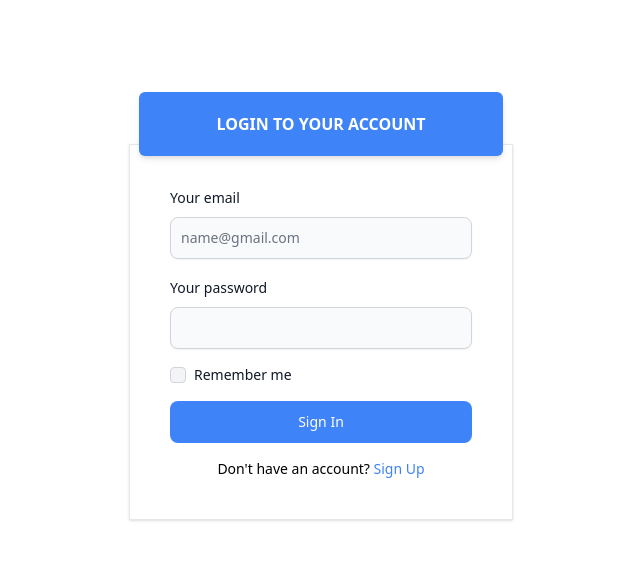
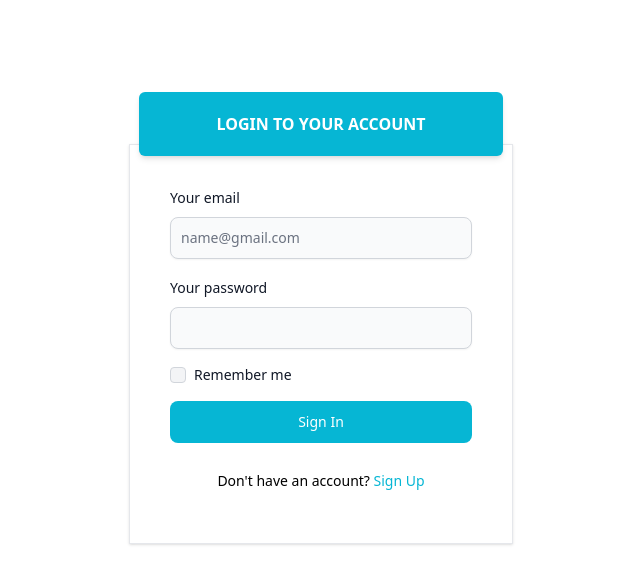
Before and after one commit to daniel-idowu-01/inventory-flow-test, a React (Vite) app in the folder client/: page /sign-in in a window 1280 px wide. Shown: the top 584 px of the page, without its empty margins (319-959 px from the left). Built offline with nearby package versions, Linux system fonts and the light colour scheme.

Commit message:
changed color to cyan

```diff
--- a/client/src/pages/SignIn.jsx
+++ b/client/src/pages/SignIn.jsx
@@ -6,7 +6,7 @@ const SignIn = () => {
   return (
     <main className='grid place-items-center relative top-20'>
       <article className=''>
-        <div className='relative top-3 font-bold shadow-md text-center bg-blue-500 w-[95%] mx-auto text-white p-5 rounded-md uppercase'>
+        <div className='relative top-3 font-bold shadow-md text-center bg-cyan-500 w-[95%] mx-auto text-white p-5 rounded-md uppercase'>
           login to your account
         </div>
         <form className="flex max-w-md flex-col gap-4 shadow border p-10 w-96">
@@ -29,16 +29,16 @@ const SignIn = () => {
             <Checkbox id="agree" />
             <Label htmlFor="agree" className="flex">
               Remember me&nbsp;
-              <Link to="#" className="hidden text-cyan-600 hover:underline dark:text-cyan-500">
+              <Link to="#" className="hidden text-cyan-500 hover:underline dark:text-cyan-500">
                 terms and conditions
               </Link>
             </Label>
           </div>
 
-          <Button type="submit" className='bg-blue-500'>Sign In</Button>
+          <Button type="submit" className='bg-cyan-500'>Sign In</Button>
 
-          <span className='text-sm text-center'>
-            Don't have an account? <Link to='/sign-up' className='text-blue-500 hover:underline'>Sign Up</Link>
+          <span className='text-sm text-center my-3'>
+            Don't have an account? <Link to='/sign-up' className='text-cyan-500 hover:underline'>Sign Up</Link>
           </span>
         </form>
       </article>
--- a/client/src/pages/SignUp.jsx
+++ b/client/src/pages/SignUp.jsx
@@ -6,7 +6,7 @@ const SignUp = () => {
   return (
     <main className='grid place-items-center relative top-20'>
       <article className=''>
-        <div className='relative top-3 font-bold shadow-md text-center bg-blue-500 w-[95%] mx-auto text-white p-5 rounded-md uppercase'>
+        <div className='relative top-3 font-bold shadow-md text-center bg-cyan-500 w-[95%] mx-auto text-white p-5 rounded-md uppercase'>
           create an account
         </div>
         <form className="flex max-w-md flex-col gap-4 shadow border p-10 w-96">
@@ -41,10 +41,10 @@ const SignUp = () => {
             </Label>
           </div>
 
-          <Button type="submit" className='bg-blue-500'>Sign Up</Button>
+          <Button type="submit" className='bg-cyan-500'>Sign Up</Button>
 
-          <span className='text-sm text-center'>
-            Already have an account? <Link to='/sign-in' className='text-blue-500 hover:underline'>Log In</Link>
+          <span className='text-sm text-center my-3'>
+            Already have an account? <Link to='/sign-in' className='text-cyan-500 hover:underline'>Log In</Link>
           </span>
         </form>
       </article>
```
